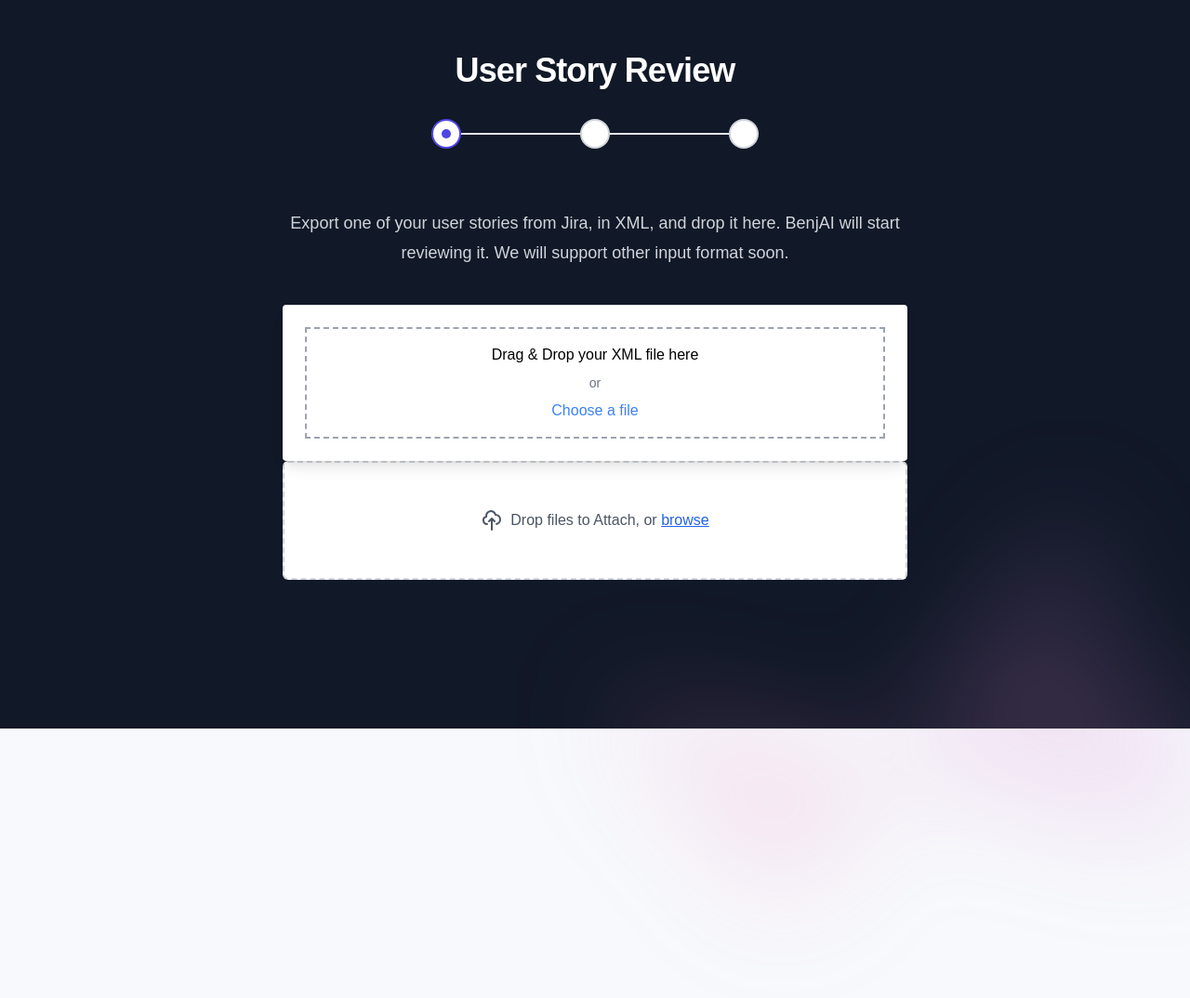
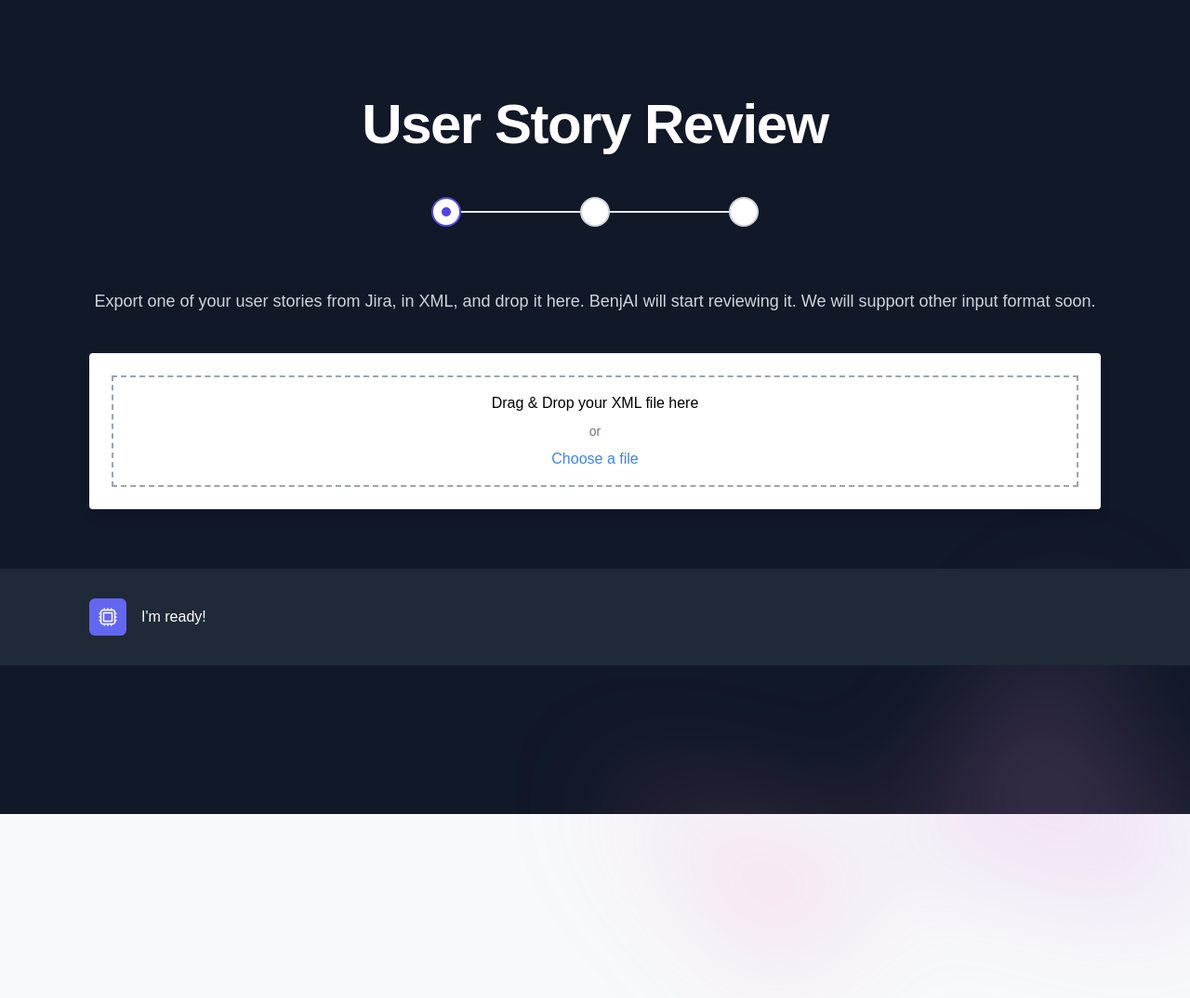
Before and after one commit to OpenTestCaseOrg/benjai, a website: page src/index.html in a window 1280 px wide. Shown: the part 920-1994 px from the top of the page at 93% size. Before the commit the page ends 1902 px from the top, so only its background shows below. Drawn offline with Linux system fonts and the light colour scheme.

Commit message:
mvp: review user story done

```diff
--- a/src/index.html
+++ b/src/index.html
@@ -1,28 +1,49 @@
 <!DOCTYPE html>
 <html lang="en">
   <head>
-    <meta charset="UTF-8">
-    <meta name="viewport" content="width=device-width, initial-scale=1.0">
+    <meta charset="UTF-8" />
+    <meta name="viewport" content="width=device-width, initial-scale=1.0" />
     <title>BenjAI - Your AI QA Assistant</title>
-    <link href="../dist/output.css" rel="stylesheet">
+    <link href="../dist/output.css" rel="stylesheet" />
 
     <script src="./script.js" defer></script>
   </head>
   <body>
     <div class="bg-gray-900">
       <header class="absolute inset-x-0 top-0 z-50">
-          <nav class="flex items-center justify-between p-6 lg:px-8" aria-label="Global">
+        <nav
+          class="flex items-center justify-between p-6 lg:px-8"
+          aria-label="Global"
+        >
           <div class="flex lg:flex-1">
             <a href="#" class="-m-1.5 p-1.5">
               <span class="sr-only">Your Company</span>
-                <img class="h-8 w-auto" src="https://tailwindui.com/img/logos/mark.svg?color=indigo&shade=500" alt="">
+              <img
+                class="h-8 w-auto"
+                src="https://tailwindui.com/img/logos/mark.svg?color=indigo&shade=500"
+                alt=""
+              />
             </a>
           </div>
           <div class="flex lg:hidden">
-              <button type="button" class="-m-2.5 inline-flex items-center justify-center rounded-md p-2.5 text-gray-400">
+            <button
+              type="button"
+              class="-m-2.5 inline-flex items-center justify-center rounded-md p-2.5 text-gray-400"
+            >
               <span class="sr-only">Open main menu</span>
-                <svg class="h-6 w-6" fill="none" viewBox="0 0 24 24" stroke-width="1.5" stroke="currentColor" aria-hidden="true">
-                  <path stroke-linecap="round" stroke-linejoin="round" d="M3.75 6.75h16.5M3.75 12h16.5m-16.5 5.25h16.5" />
+              <svg
+                class="h-6 w-6"
+                fill="none"
+                viewBox="0 0 24 24"
+                stroke-width="1.5"
+                stroke="currentColor"
+                aria-hidden="true"
+              >
+                <path
+                  stroke-linecap="round"
+                  stroke-linejoin="round"
+                  d="M3.75 6.75h16.5M3.75 12h16.5m-16.5 5.25h16.5"
+                />
               </svg>
             </button>
           </div>
@@ -40,29 +61,69 @@
         <div class="lg:hidden" role="dialog" aria-modal="true">
           <!-- Background backdrop, show/hide based on slide-over state. -->
           <div class="fixed inset-0 z-50"></div>
-            <div class="fixed inset-y-0 right-0 z-50 w-full overflow-y-auto bg-gray-900 px-6 py-6 sm:max-w-sm sm:ring-1 sm:ring-white/10">
+          <div
+            class="fixed inset-y-0 right-0 z-50 w-full overflow-y-auto bg-gray-900 px-6 py-6 sm:max-w-sm sm:ring-1 sm:ring-white/10"
+          >
             <div class="flex items-center justify-between">
               <a href="#" class="-m-1.5 p-1.5">
                 <span class="sr-only">Your Company</span>
-                  <img class="h-8 w-auto" src="https://tailwindui.com/img/logos/mark.svg?color=indigo&shade=500" alt="">
+                <img
+                  class="h-8 w-auto"
+                  src="https://tailwindui.com/img/logos/mark.svg?color=indigo&shade=500"
+                  alt=""
+                />
               </a>
-                <button type="button" class="-m-2.5 rounded-md p-2.5 text-gray-400">
+              <button
+                type="button"
+                class="-m-2.5 rounded-md p-2.5 text-gray-400"
+              >
                 <span class="sr-only">Close menu</span>
-                  <svg class="h-6 w-6" fill="none" viewBox="0 0 24 24" stroke-width="1.5" stroke="currentColor" aria-hidden="true">
-                    <path stroke-linecap="round" stroke-linejoin="round" d="M6 18L18 6M6 6l12 12" />
+                <svg
+                  class="h-6 w-6"
+                  fill="none"
+                  viewBox="0 0 24 24"
+                  stroke-width="1.5"
+                  stroke="currentColor"
+                  aria-hidden="true"
+                >
+                  <path
+                    stroke-linecap="round"
+                    stroke-linejoin="round"
+                    d="M6 18L18 6M6 6l12 12"
+                  />
                 </svg>
               </button>
             </div>
             <div class="mt-6 flow-root">
               <div class="-my-6 divide-y divide-gray-500/25">
                 <div class="space-y-2 py-6">
-                    <a href="#" class="-mx-3 block rounded-lg px-3 py-2 text-base font-semibold leading-7 text-white hover:bg-gray-800">Product</a>
-                    <a href="#" class="-mx-3 block rounded-lg px-3 py-2 text-base font-semibold leading-7 text-white hover:bg-gray-800">Features</a>
-                    <a href="#" class="-mx-3 block rounded-lg px-3 py-2 text-base font-semibold leading-7 text-white hover:bg-gray-800">Marketplace</a>
-                    <a href="#" class="-mx-3 block rounded-lg px-3 py-2 text-base font-semibold leading-7 text-white hover:bg-gray-800">Company</a>
+                  <a
+                    href="#"
+                    class="-mx-3 block rounded-lg px-3 py-2 text-base font-semibold leading-7 text-white hover:bg-gray-800"
+                    >Product</a
+                  >
+                  <a
+                    href="#"
+                    class="-mx-3 block rounded-lg px-3 py-2 text-base font-semibold leading-7 text-white hover:bg-gray-800"
+                    >Features</a
+                  >
+                  <a
+                    href="#"
+                    class="-mx-3 block rounded-lg px-3 py-2 text-base font-semibold leading-7 text-white hover:bg-gray-800"
+                    >Marketplace</a
+                  >
+                  <a
+                    href="#"
+                    class="-mx-3 block rounded-lg px-3 py-2 text-base font-semibold leading-7 text-white hover:bg-gray-800"
+                    >Company</a
+                  >
                 </div>
                 <div class="py-6">
-                    <a href="#" class="-mx-3 block rounded-lg px-3 py-2.5 text-base font-semibold leading-7 text-white hover:bg-gray-800">Log in</a>
+                  <a
+                    href="#"
+                    class="-mx-3 block rounded-lg px-3 py-2.5 text-base font-semibold leading-7 text-white hover:bg-gray-800"
+                    >Log in</a
+                  >
                 </div>
               </div>
             </div>
@@ -71,114 +132,236 @@
       </header>
 
       <div class="relative isolate pt-14">
-          <div class="absolute inset-x-0 -top-40 -z-10 transform-gpu overflow-hidden blur-3xl sm:-top-80" aria-hidden="true">
-            <div class="relative left-[calc(50%-11rem)] aspect-[1155/678] w-[36.125rem] -translate-x-1/2 rotate-[30deg] bg-gradient-to-tr from-[#ff80b5] to-[#9089fc] opacity-20 sm:left-[calc(50%-30rem)] sm:w-[72.1875rem]" style="clip-path: polygon(74.1% 44.1%, 100% 61.6%, 97.5% 26.9%, 85.5% 0.1%, 80.7% 2%, 72.5% 32.5%, 60.2% 62.4%, 52.4% 68.1%, 47.5% 58.3%, 45.2% 34.5%, 27.5% 76.7%, 0.1% 64.9%, 17.9% 100%, 27.6% 76.8%, 76.1% 97.7%, 74.1% 44.1%)"></div>
+        <div
+          class="absolute inset-x-0 -top-40 -z-10 transform-gpu overflow-hidden blur-3xl sm:-top-80"
+          aria-hidden="true"
+        >
+          <div
+            class="relative left-[calc(50%-11rem)] aspect-[1155/678] w-[36.125rem] -translate-x-1/2 rotate-[30deg] bg-gradient-to-tr from-[#ff80b5] to-[#9089fc] opacity-20 sm:left-[calc(50%-30rem)] sm:w-[72.1875rem]"
+            style="
+              clip-path: polygon(
+                74.1% 44.1%,
+                100% 61.6%,
+                97.5% 26.9%,
+                85.5% 0.1%,
+                80.7% 2%,
+                72.5% 32.5%,
+                60.2% 62.4%,
+                52.4% 68.1%,
+                47.5% 58.3%,
+                45.2% 34.5%,
+                27.5% 76.7%,
+                0.1% 64.9%,
+                17.9% 100%,
+                27.6% 76.8%,
+                76.1% 97.7%,
+                74.1% 44.1%
+              );
+            "
+          ></div>
         </div>
         <div class="py-4 sm:py-8 lg:pb-40">
-            <div class="mx-auto max-w-7xl px-6 lg:px-8">
-              <div class="mx-auto max-w-2xl text-center">
-
+          <div class="mx-auto">
+            <div class="mx-auto max-w-2xl px-6 lg:px-8 text-center">
               <div class="h-screen">
-                  <h1 class="text-6xl font-bold tracking-tight text-white sm:text-8xl pt-12 sm:pt-16">BenjAI</h1>
-                  <h2 class="text-xl font-bold tracking-tight text-white sm:text-4xl py-2 sm:py-4">You AI QA Assistant</h2>
-                  <p class="mt-24 text-lg leading-8 text-gray-300">Stop wasting your QAs time on low added value tasks. Let BenjAI review your user stories, write your test cases and automate them.</p>
+                <h1
+                  class="text-6xl font-bold tracking-tight text-white sm:text-8xl pt-12 sm:pt-16"
+                >
+                  BenjAI
+                </h1>
+                <h2
+                  class="text-xl font-bold tracking-tight text-white sm:text-4xl py-2 sm:py-4"
+                >
+                  You AI QA Assistant
+                </h2>
+                <p class="mt-24 text-lg leading-8 text-gray-300">
+                  Stop wasting your QAs time on low added value tasks. Let
+                  BenjAI review your user stories, write your test cases and
+                  automate them.
+                </p>
                 <div class="mt-10 flex items-center justify-center gap-x-6">
-                    <a href="#section-1" class="rounded-md bg-indigo-500 px-3.5 py-2.5 text-sm font-semibold text-white shadow-sm hover:bg-indigo-400 focus-visible:outline focus-visible:outline-2 focus-visible:outline-offset-2 focus-visible:outline-indigo-400">
+                  <a
+                    href="#section-1"
+                    class="rounded-md bg-indigo-500 px-3.5 py-2.5 text-sm font-semibold text-white shadow-sm hover:bg-indigo-400 focus-visible:outline focus-visible:outline-2 focus-visible:outline-offset-2 focus-visible:outline-indigo-400"
+                  >
                     Be amazed, now!
                   </a>
                 </div>
               </div>
-
-
+            </div>
 
             <!-- STEP 1-->
+            <div class="mx-auto max-w-6xl px-6 lg:px-8 text-center">
               <div id="section-1">
-                  <div  class="mt-10 flex flex-col items-center justify-center gap-x-6">
-                    <h3 class="text-xl font-bold tracking-tight text-white sm:text-4xl pt-12 sm:pt-18 pb-4 sm:pb-8">User Story Review</h3>
+                <div
+                  class="mt-10 flex flex-col items-center justify-center gap-x-6"
+                >
+                  <h3
+                    class="text-2xl font-bold tracking-tight text-white sm:text-6xl pt-16 sm:pt-24 pb-6 sm:pb-12"
+                  >
+                    User Story Review
+                  </h3>
                   <nav aria-label="Progress">
                     <ol role="list" class="flex items-center">
                       <li class="relative pr-16 sm:pr-32">
                         <!-- Current Step -->
-                          <div class="absolute inset-0 flex items-center" aria-hidden="true">
+                        <div
+                          class="absolute inset-0 flex items-center"
+                          aria-hidden="true"
+                        >
                           <div class="h-0.5 w-full bg-gray-200"></div>
                         </div>
-                          <a href="#" class="relative flex h-8 w-8 items-center justify-center rounded-full border-2 border-indigo-600 bg-white" aria-current="step">
-                            <span class="h-2.5 w-2.5 rounded-full bg-indigo-600" aria-hidden="true"></span>
+                        <a
+                          href="#"
+                          class="relative flex h-8 w-8 items-center justify-center rounded-full border-2 border-indigo-600 bg-white"
+                          aria-current="step"
+                        >
+                          <span
+                            class="h-2.5 w-2.5 rounded-full bg-indigo-600"
+                            aria-hidden="true"
+                          ></span>
                           <span class="sr-only">Step 3</span>
                         </a>
                       </li>
                       <li class="relative pr-16 sm:pr-32">
                         <!-- Upcoming Step -->
-                          <div class="absolute inset-0 flex items-center" aria-hidden="true">
+                        <div
+                          class="absolute inset-0 flex items-center"
+                          aria-hidden="true"
+                        >
                           <div class="h-0.5 w-full bg-gray-200"></div>
                         </div>
-                          <a href="#" class="group relative flex h-8 w-8 items-center justify-center rounded-full border-2 border-gray-300 bg-white hover:border-gray-400">
-                            <span class="h-2.5 w-2.5 rounded-full bg-transparent group-hover:bg-gray-300" aria-hidden="true"></span>
+                        <a
+                          href="#"
+                          class="group relative flex h-8 w-8 items-center justify-center rounded-full border-2 border-gray-300 bg-white hover:border-gray-400"
+                        >
+                          <span
+                            class="h-2.5 w-2.5 rounded-full bg-transparent group-hover:bg-gray-300"
+                            aria-hidden="true"
+                          ></span>
                           <span class="sr-only">Step 4</span>
                         </a>
                       </li>
                       <li class="relative">
                         <!-- Upcoming Step -->
-                          <div class="absolute inset-0 flex items-center" aria-hidden="true">
+                        <div
+                          class="absolute inset-0 flex items-center"
+                          aria-hidden="true"
+                        >
                           <div class="h-0.5 w-full bg-gray-200"></div>
                         </div>
-                          <a href="#" class="group relative flex h-8 w-8 items-center justify-center rounded-full border-2 border-gray-300 bg-white hover:border-gray-400">
-                            <span class="h-2.5 w-2.5 rounded-full bg-transparent group-hover:bg-gray-300" aria-hidden="true"></span>
+                        <a
+                          href="#"
+                          class="group relative flex h-8 w-8 items-center justify-center rounded-full border-2 border-gray-300 bg-white hover:border-gray-400"
+                        >
+                          <span
+                            class="h-2.5 w-2.5 rounded-full bg-transparent group-hover:bg-gray-300"
+                            aria-hidden="true"
+                          ></span>
                           <span class="sr-only">Step 5</span>
                         </a>
                       </li>
                     </ol>
                   </nav>
                 </div>
-                  <div class="mt-10 flex flex-col items-center justify-center gap-x-6">
-                    <p class="mt-6 text-lg leading-8 text-gray-300">Export one of your user stories from Jira, in XML, and drop it here. BenjAI will start reviewing it. We will support other input format soon.</p>
+                <div
+                  class="mt-10 flex flex-col items-center justify-center gap-x-6"
+                >
+                  <p class="mt-6 text-lg leading-8 text-gray-300">
+                    Export one of your user stories from Jira, in XML, and drop
+                    it here. BenjAI will start reviewing it. We will support
+                    other input format soon.
+                  </p>
                 </div>
-                  <div class="mt-10 flex flex-col items-center justify-center gap-x-6">
-                    <div class="bg-white p-6 rounded shadow-lg relative w-full px-6 py-6">
-                      <div class="dropzone flex flex-col items-center justify-center border-2 border-dashed border-gray-400 px-4 py-4" id="dropzone" ondrop="handleDrop(event)" ondragover="handleDragOver(event)" ondragleave="handleDragLeave(event)">
+                <div
+                  class="mt-10 flex flex-col items-center justify-center gap-x-6"
+                >
+                  <div
+                    class="bg-white p-6 rounded shadow-lg relative w-full px-6 py-6"
+                  >
+                    <div
+                      class="dropzone flex flex-col items-center justify-center border-2 border-dashed border-gray-400 px-4 py-4"
+                      id="dropzone"
+                      ondrop="handleDrop(event)"
+                      ondragover="handleDragOver(event)"
+                      ondragleave="handleDragLeave(event)"
+                    >
                       <p class="mb-2">Drag & Drop your XML file here</p>
                       <span class="text-sm text-gray-500">or</span>
-                          <label class="mt-2 cursor-pointer text-blue-500 hover:underline">
+                      <label
+                        class="mt-2 cursor-pointer text-blue-500 hover:underline"
+                      >
                         Choose a file
-                              <input type="file" class="hidden" id="fileInput" accept=".xml" onchange="handleFileChange()">
+                        <input
+                          type="file"
+                          class="hidden"
+                          id="fileInput"
+                          accept=".xml"
+                          onchange="handleFileChange()"
+                        />
                       </label>
                     </div>
                     <p class="text-red-500 mt-2 hidden" id="errorText"></p>
                   </div>
-
-                    <div class="w-full" ondrop="dropHandler(event);" ondragover="dragOverHandler(event);">
-                      <label
-                          class="flex justify-center w-full h-32 px-4 transition bg-white border-2 border-gray-300 border-dashed rounded-md appearance-none cursor-pointer hover:border-gray-400 focus:outline-none">
-                          <span class="flex items-center space-x-2">
-                              <svg xmlns="http://www.w3.org/2000/svg" class="w-6 h-6 text-gray-600" fill="none" viewBox="0 0 24 24"
-                                  stroke="currentColor" stroke-width="2">
-                                  <path stroke-linecap="round" stroke-linejoin="round"
-                                      d="M7 16a4 4 0 01-.88-7.903A5 5 0 1115.9 6L16 6a5 5 0 011 9.9M15 13l-3-3m0 0l-3 3m3-3v12" />
-                              </svg>
-                              <span class="font-medium text-gray-600">
-                                  Drop files to Attach, or
-                                  <span class="text-blue-600 underline">browse</span>
-                              </span>
-                          </span>
-                          <input type="file" name="file_upload" class="hidden">
-                      </label>
                 </div>
               </div>
             </div>
 
-
-                <!-- <div class="mt-10 flex flex-col items-center justify-center gap-x-6">
-                  <textarea id="inputPanel" placeholder="Paste your Jira XML here"></textarea>
-                  <button id="generateButton">Generate Test Cases</button>
-                  <textarea id="outputPanel" readonly placeholder="Generated use cases will appear here"></textarea>
-                </div> -->
-
-
+            <!-- ANSWER 1-->
+            <div id="answer-1" class="w-full mt-16 min-h-2xl">
+              <div class="w-full bg-gray-800">
+                <div class="mx-auto max-w-6xl p-8 flex items-center">
+                  <div class="bg-indigo-500 p-2 rounded-md">
+                    <svg
+                      xmlns="http://www.w3.org/2000/svg"
+                      fill="none"
+                      viewBox="0 0 24 24"
+                      stroke-width="1.5"
+                      stroke="white"
+                      class="w-6 h-6"
+                    >
+                      <path
+                        stroke-linecap="round"
+                        stroke-linejoin="round"
+                        d="M8.25 3v1.5M4.5 8.25H3m18 0h-1.5M4.5 12H3m18 0h-1.5m-15 3.75H3m18 0h-1.5M8.25 19.5V21M12 3v1.5m0 15V21m3.75-18v1.5m0 15V21m-9-1.5h10.5a2.25 2.25 0 002.25-2.25V6.75a2.25 2.25 0 00-2.25-2.25H6.75A2.25 2.25 0 004.5 6.75v10.5a2.25 2.25 0 002.25 2.25zm.75-12h9v9h-9v-9z"
+                      />
+                    </svg>
+                  </div>
+                  <p id="answer-1-results" class="text-white ml-4">
+                    I'm ready!
+                  </p>
                 </div>
               </div>
             </div>
-          <div class="absolute inset-x-0 top-[calc(100%-13rem)] -z-10 transform-gpu overflow-hidden blur-3xl sm:top-[calc(100%-30rem)]" aria-hidden="true">
-            <div class="relative left-[calc(50%+3rem)] aspect-[1155/678] w-[36.125rem] -translate-x-1/2 bg-gradient-to-tr from-[#ff80b5] to-[#9089fc] opacity-20 sm:left-[calc(50%+36rem)] sm:w-[72.1875rem]" style="clip-path: polygon(74.1% 44.1%, 100% 61.6%, 97.5% 26.9%, 85.5% 0.1%, 80.7% 2%, 72.5% 32.5%, 60.2% 62.4%, 52.4% 68.1%, 47.5% 58.3%, 45.2% 34.5%, 27.5% 76.7%, 0.1% 64.9%, 17.9% 100%, 27.6% 76.8%, 76.1% 97.7%, 74.1% 44.1%)"></div>
+          </div>
+        </div>
+        <div
+          class="absolute inset-x-0 top-[calc(100%-13rem)] -z-10 transform-gpu overflow-hidden blur-3xl sm:top-[calc(100%-30rem)]"
+          aria-hidden="true"
+        >
+          <div
+            class="relative left-[calc(50%+3rem)] aspect-[1155/678] w-[36.125rem] -translate-x-1/2 bg-gradient-to-tr from-[#ff80b5] to-[#9089fc] opacity-20 sm:left-[calc(50%+36rem)] sm:w-[72.1875rem]"
+            style="
+              clip-path: polygon(
+                74.1% 44.1%,
+                100% 61.6%,
+                97.5% 26.9%,
+                85.5% 0.1%,
+                80.7% 2%,
+                72.5% 32.5%,
+                60.2% 62.4%,
+                52.4% 68.1%,
+                47.5% 58.3%,
+                45.2% 34.5%,
+                27.5% 76.7%,
+                0.1% 64.9%,
+                17.9% 100%,
+                27.6% 76.8%,
+                76.1% 97.7%,
+                74.1% 44.1%
+              );
+            "
+          ></div>
         </div>
       </div>
     </div>
```
Also changed, not shown: src/script.js (+44 -1 lines), dist/output.css. Lines whose indentation alone changed are shown as unchanged.
